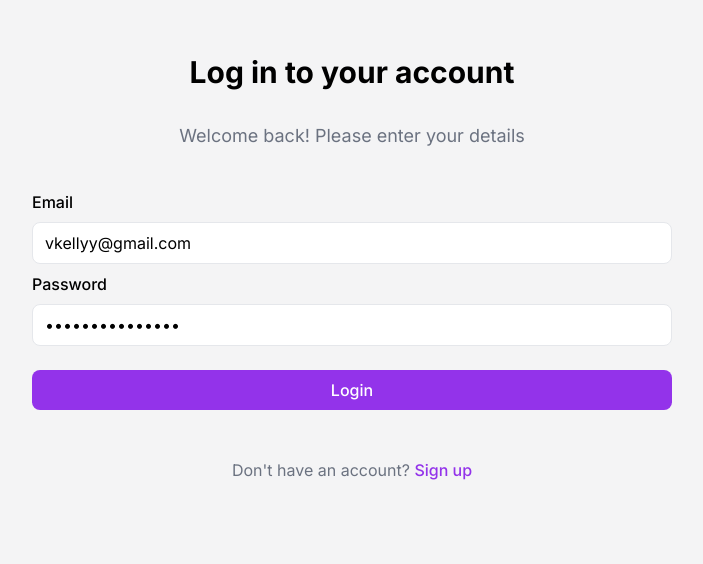
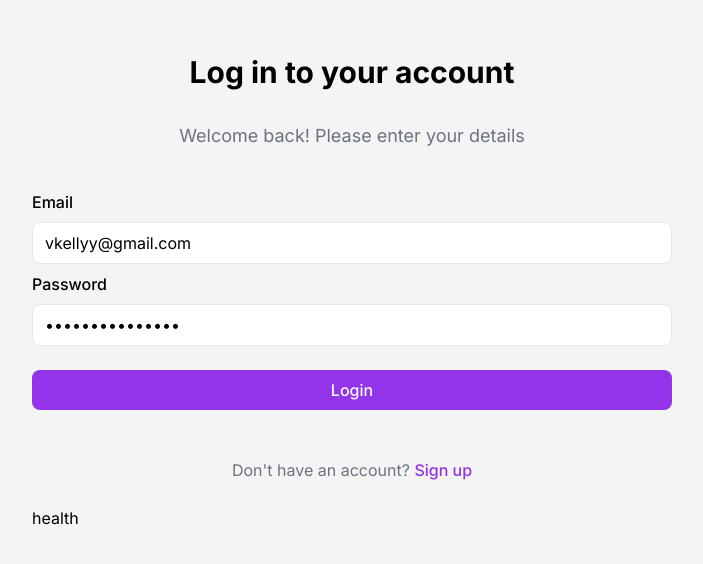
Before and after one commit to NessJade96/AchivCraft, a React (Vite) app in the folder client/: page /login in a window 1280 px wide. Shown: the part 106-670 px from the top of the page, without its empty margins (288-991 px from the left). Built offline with nearby package versions, Linux system fonts and the light colour scheme.

Commit message:
add health button

```diff
--- a/client/src/pages/Login.tsx
+++ b/client/src/pages/Login.tsx
@@ -40,12 +40,22 @@ export function Login() {
       <p className="text-center py-6 text-gray-500">
         Don't have an account? <Link to="/signup">Sign up</Link>
       </p>
+      <Form method="POST">
+        <button name="intent" value="health">
+          health
+        </button>
+      </Form>
     </div>
   );
 }
 
 export async function action({ request }: ActionFunctionArgs) {
   const formData = await request.formData();
+
+  if (formData.get("intent") === "health") {
+    return fetch(`${import.meta.env.VITE_API_URL}/health`);
+  }
+
   const email = formData.get("email");
   const password = formData.get("password");
 
```
